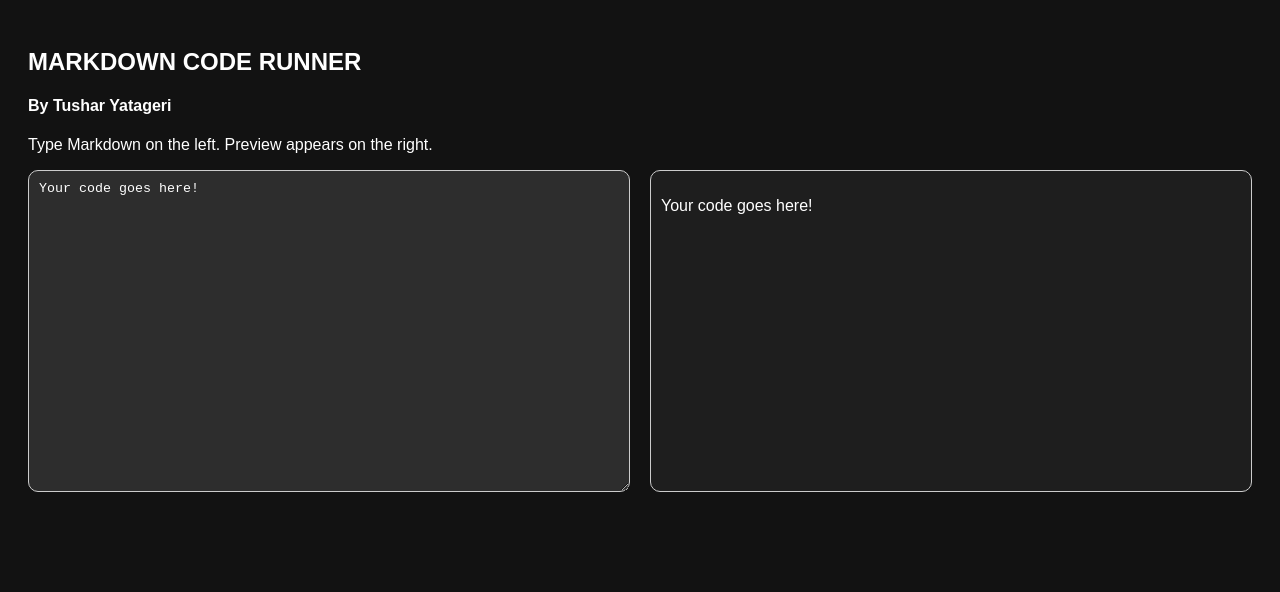
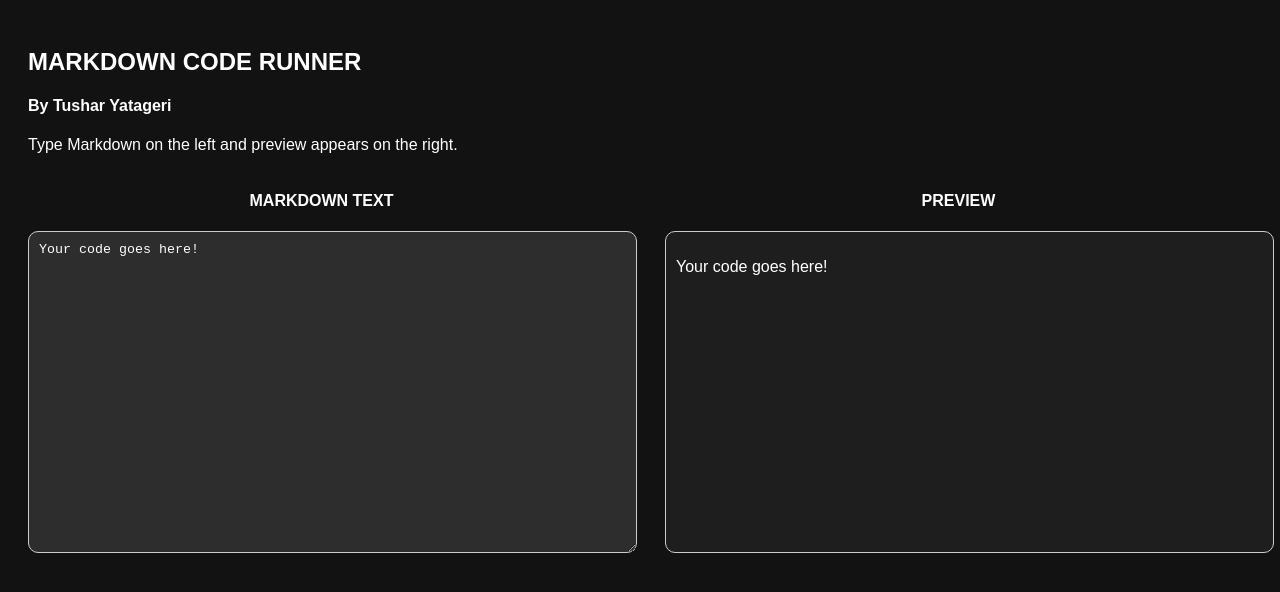
Before and after one commit to TusharYatageri/Markdown, a plain HTML site: page index.html in a window 1280 px wide. Drawn offline with nearby package versions, Linux system fonts and the light colour scheme.

Commit message:
code updated

```diff
--- a/index.html
+++ b/index.html
@@ -14,12 +14,15 @@
     h2 {
       color: #fff;
     }
+    .container h4{
+      text-align: center;
+    }
     .container {
       display: flex;
-      gap: 20px;
+      gap: 50px;
     }
     textarea {
-      width: 50%;
+      width: 100%;
       height: 300px;
       background: #2d2d2d;
       color: #fff;
@@ -29,7 +32,7 @@
       border-radius: 10px;
     }
     .preview {
-      width: 50%;
+      width: 100%;
       height: 300px;
       padding: 10px;
       background: #1e1e1e;
@@ -43,16 +46,22 @@
 
   <h2>MARKDOWN CODE RUNNER</h2>
   <h4>By Tushar Yatageri</h4>
-  <p>Type Markdown on the left. Preview appears on the right.</p>
+  <p>Type Markdown on the left and preview appears on the right.</p>
 
   <div class="container">
     <!-- Markdown Input -->
-    <textarea id="markdown-input">
-Your code goes here!
-    </textarea>
+    <div style="width: 50%;">
+      <h4>MARKDOWN TEXT</h4>
+      <textarea id="markdown-input">Your code goes here!</textarea>
+    </div>
 
     <!-- Rendered Preview -->
-    <div class="preview" id="markdown-preview"></div>
+    <div style="width: 50%;">
+      <h4>PREVIEW</h4>
+      <div class="preview">
+        <div id="markdown-preview"></div>
+      </div>
+    </div>
   </div>
 
   <!-- ✅ Add marked.js CDN here -->
```
